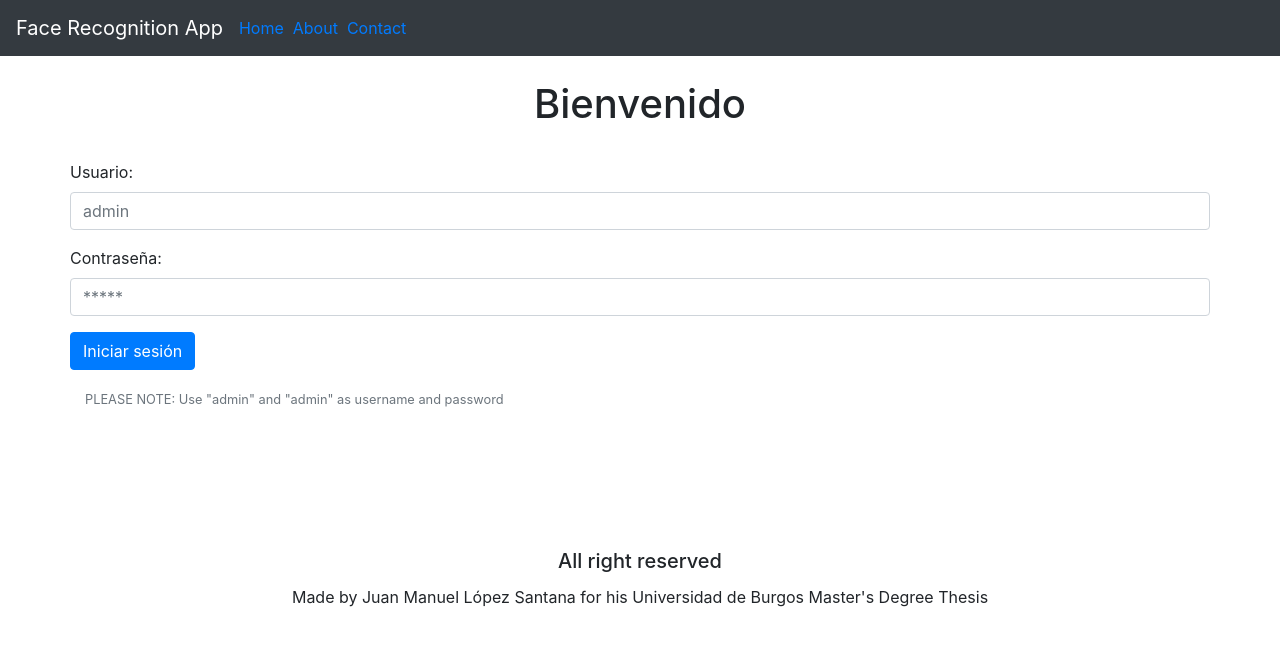
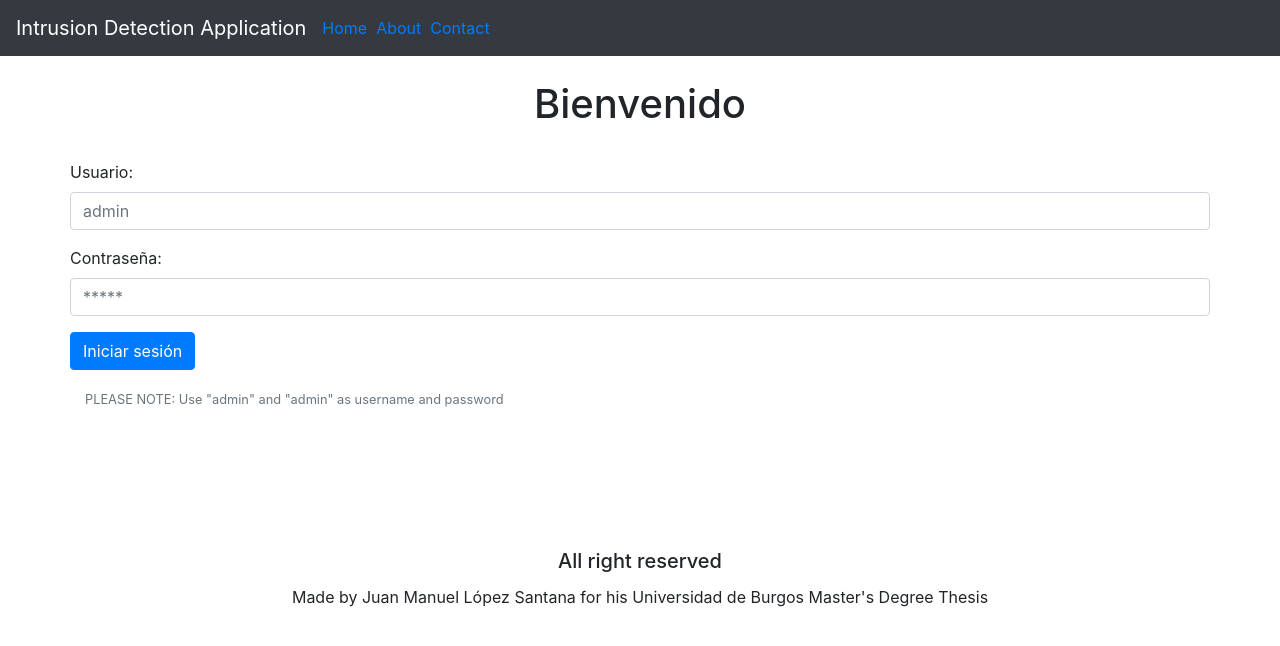
Before and after one commit to juanma77/mt-app, a React (Create React App) app: page / in a window 1280 px wide. Shown: the top 646 px of the page. Built offline with nearby package versions, Linux system fonts and the light colour scheme.

Commit message:
header text updated

```diff
--- a/src/pages/header.js
+++ b/src/pages/header.js
@@ -5,7 +5,7 @@ const Header = () => {
     return (
         <>
             <nav className="navbar navbar-expand-lg navbar-dark bg-dark">
-                <a className="navbar-brand" href="/">Face Recognition App</a>
+                <a className="navbar-brand" href="/">Intrusion Detection Application</a>
                 <button className="navbar-toggler" type="button" data-toggle="collapse" data-target="#navbarSupportedContent" aria-controls="navbarSupportedContent" aria-expanded="false" aria-label="Toggle navigation">
                     <span className="navbar-toggler-icon"></span>
                 </button>
```
